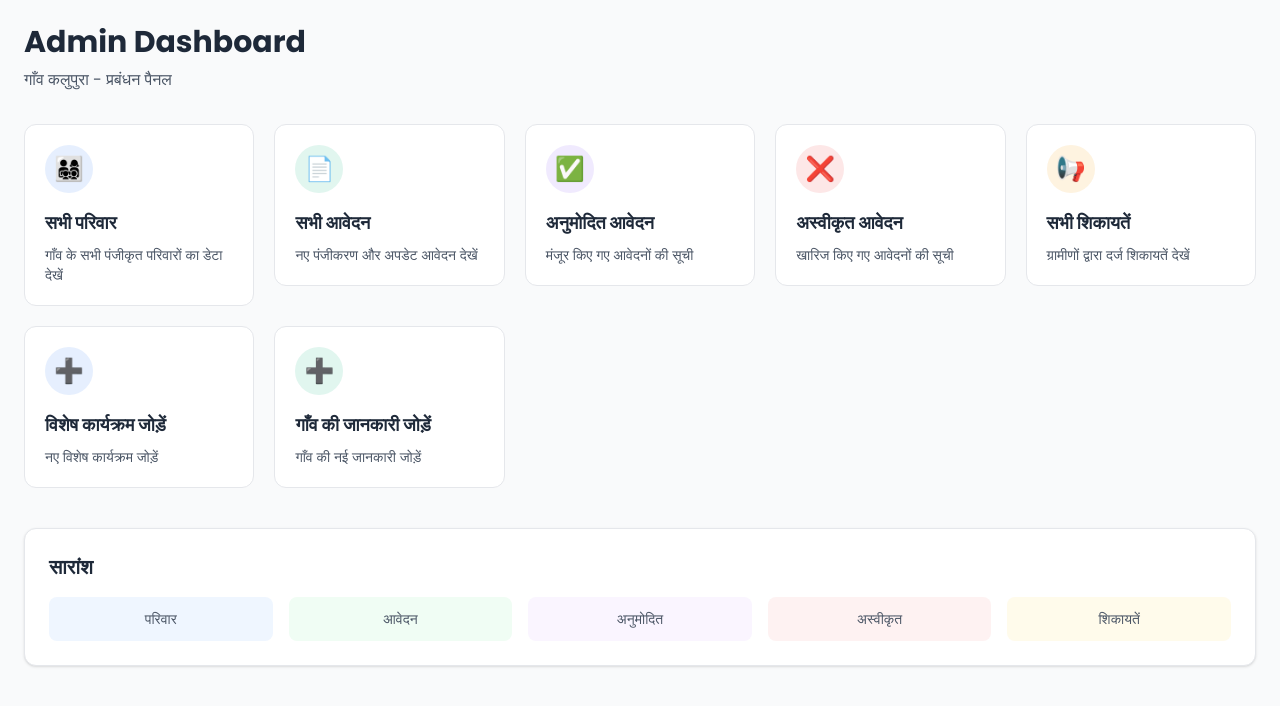
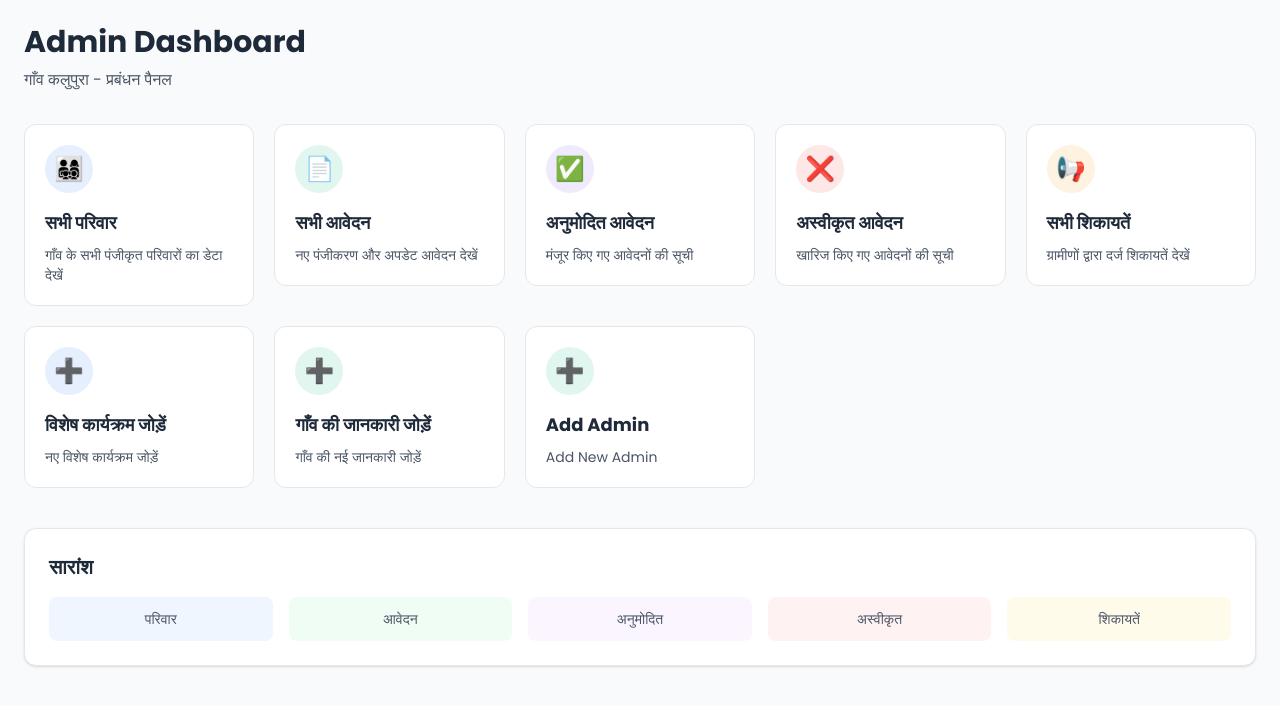
Before and after one commit to bhavy-sharma/Kalupura, a Next.js app in the folder client/: page /admin in a window 1280 px wide. Shown: the top 706 px of the page. Built offline with nearby package versions, Linux system fonts and the light colour scheme; no server answers.

Commit message:
admin changes

```diff
--- a/client/app/admin/page.js
+++ b/client/app/admin/page.js
@@ -96,6 +96,14 @@ const AdminDashboard = () => {
       icon: '➕',
       path: '/admin/addInfoVillage',
       color: ' #10B981'
+    },
+    {
+      id: 'Add Admin',
+      title: 'Add Admin',
+      description: 'Add New Admin',
+      icon: '➕',
+      path: '/registration/admin',
+      color: ' #10B981'
     }
   ];
 
```
